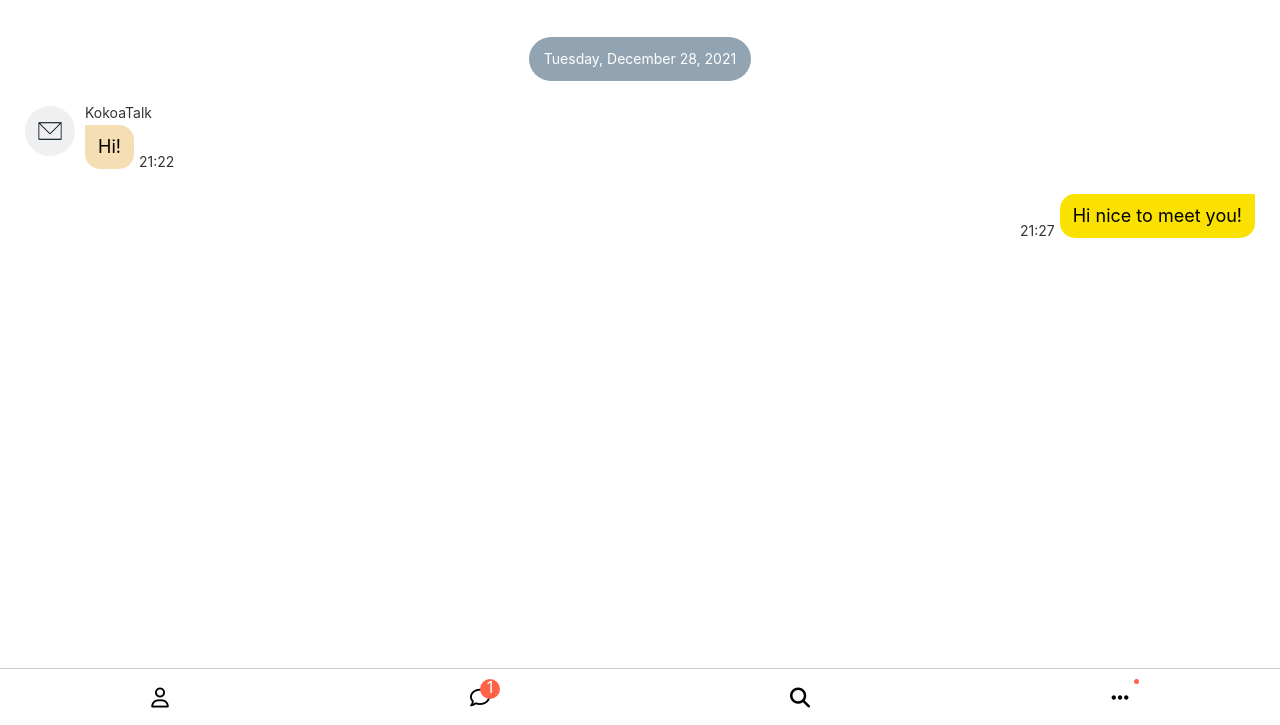
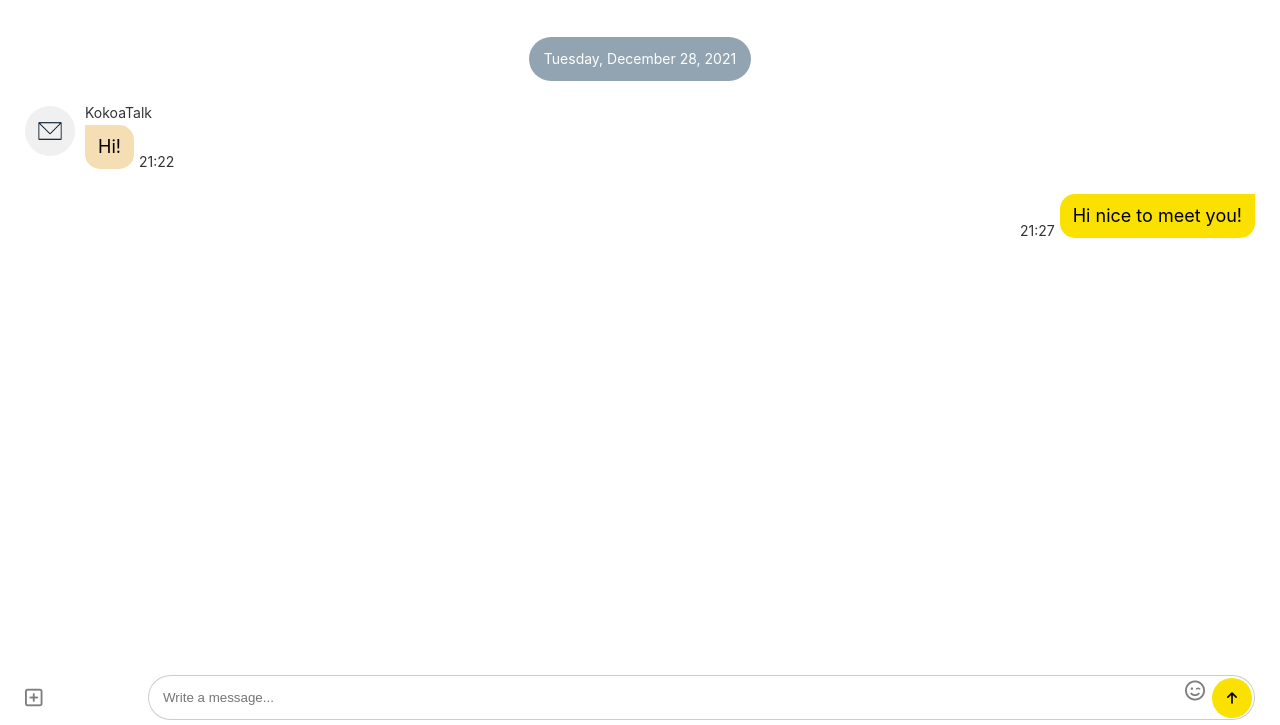
Before and after one commit to mogoo-copy/mogoo-copy.github.io, a plain HTML site: page chat.html in a window 1280 px wide. Shown: the part 75-800 px from the top of the page. Drawn offline with Linux system fonts and the light colour scheme.

Commit message:
Update chat.html

```diff
--- a/chat.html
+++ b/chat.html
@@ -76,31 +76,6 @@
       </div>
     </form>
 
-    <nav class="nav">
-      <ul class="nav__list">
-        <li class="nav__btn">
-          <a class="nav__link" href="friends.html">
-            <i class="far fa-user fa-lg"></i>
-          </a>
-        </li>
-        <li class="nav__btn">
-          <a class="nav__link" href="chats.html"
-            ><i class="far fa-comment fa-lg"></i>
-            <div class="nav_notification">1</div></a
-          >
-        </li>
-        <li class="nav__btn">
-          <a class="nav__link" href="find.html"
-            ><i class="fas fa-search fa-lg"></i
-          ></a>
-        </li>
-        <li class="nav__btn">
-          <a class="nav__link" href="more.html">
-            <i class="fas fa-ellipsis-h fa-lg"><div class="badge"></div></i>
-          </a>
-        </li>
-      </ul>
-    </nav>
     <script
       src="https://kit.fontawesome.com/d1f609d41d.js"
       crossorigin="anonymous"
```
